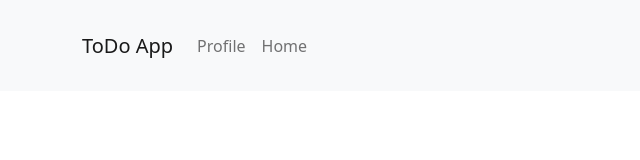
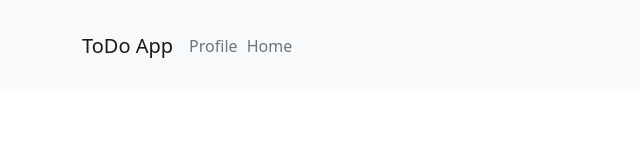
Before and after one commit to Saran-thangavel/testtask2, a React (Create React App) app: page / in a window 1280 px wide. Shown: the top 160 px of the page, without its empty margins (0-640 px from the left). Built offline with nearby package versions, Linux system fonts and the light colour scheme.

Commit message:
july 6 commit

```diff
--- a/src/Components/Header/Header.js
+++ b/src/Components/Header/Header.js
@@ -1,5 +1,6 @@
 import React from "react";
 import { Container, Nav, Navbar } from "react-bootstrap";
+import { NavLink } from "react-router-dom";
 
 const Header = () => {
   return (
@@ -13,10 +14,22 @@ const Header = () => {
           <Navbar.Collapse id="basic-navbar-nav">
             <Nav>
               <Nav.Item>
-                <Nav.Link href="#">Profile</Nav.Link>
+                <NavLink
+                  to="#"
+                  className="text-muted"
+                  style={{ textDecoration: "none" }}
+                >
+                  Profile
+                </NavLink>
               </Nav.Item>
               <Nav.Item>
-                <Nav.Link href="/home">Home</Nav.Link>
+                <NavLink
+                  to="/home"
+                  className="text-muted"
+                  style={{ textDecoration: "none", marginLeft: "20%" }}
+                >
+                  Home
+                </NavLink>
               </Nav.Item>
             </Nav>
           </Navbar.Collapse>
```
